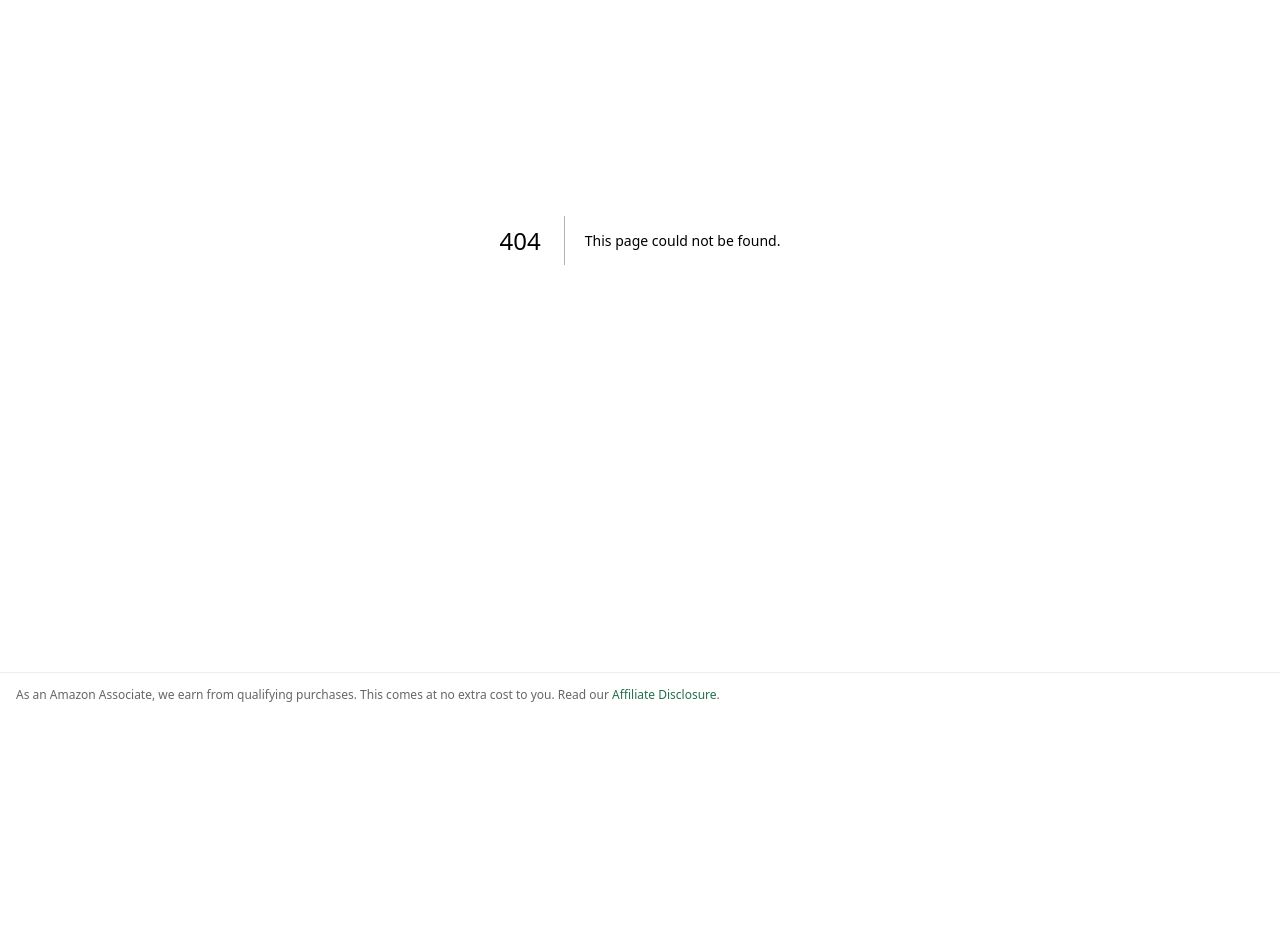
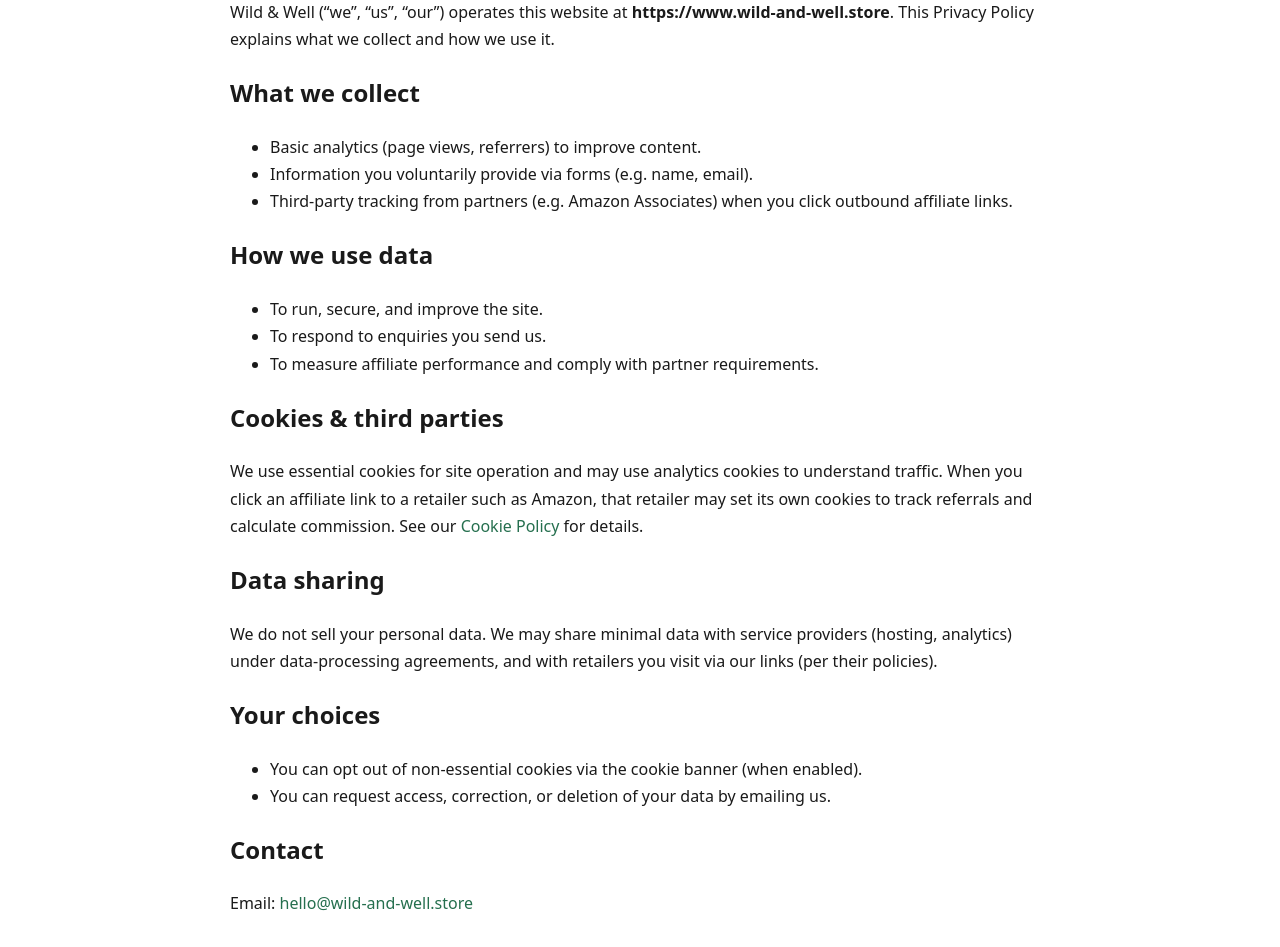
Before and after one commit to dariosandison/Eco---Holistic, a Next.js app: page /privacy in a window 1280 px wide. Before the commit this address had no page. Shown: the part 160-1107 px from the top of the page. Before the commit the page ends 876 px from the top, so only its background shows below. Built offline with nearby package versions, Linux system fonts and the light colour scheme.

Commit message:
Create privacy.js

```diff
--- /dev/null
+++ b/pages/privacy.js
@@ -0,0 +1,61 @@
+// pages/privacy.js
+export default function Privacy() {
+  return (
+    <main style={{maxWidth: 860, margin: "40px auto", padding: "0 20px", lineHeight: 1.7}}>
+      <h1>Privacy Policy</h1>
+      <p><em>Last updated: {new Date().toLocaleDateString("en-GB")}</em></p>
+
+      <p>
+        Wild &amp; Well (“we”, “us”, “our”) operates this website at
+        {" "}<strong>https://www.wild-and-well.store</strong>. This Privacy Policy explains
+        what we collect and how we use it.
+      </p>
+
+      <h2>What we collect</h2>
+      <ul>
+        <li>Basic analytics (page views, referrers) to improve content.</li>
+        <li>Information you voluntarily provide via forms (e.g. name, email).</li>
+        <li>
+          Third-party tracking from partners (e.g. Amazon Associates) when you click
+          outbound affiliate links.
+        </li>
+      </ul>
+
+      <h2>How we use data</h2>
+      <ul>
+        <li>To run, secure, and improve the site.</li>
+        <li>To respond to enquiries you send us.</li>
+        <li>To measure affiliate performance and comply with partner requirements.</li>
+      </ul>
+
+      <h2>Cookies &amp; third parties</h2>
+      <p>
+        We use essential cookies for site operation and may use analytics cookies to
+        understand traffic. When you click an affiliate link to a retailer such as Amazon,
+        that retailer may set its own cookies to track referrals and calculate commission.
+        See our <a href="/cookies">Cookie Policy</a> for details.
+      </p>
+
+      <h2>Data sharing</h2>
+      <p>
+        We do not sell your personal data. We may share minimal data with service providers
+        (hosting, analytics) under data-processing agreements, and with retailers you visit
+        via our links (per their policies).
+      </p>
+
+      <h2>Your choices</h2>
+      <ul>
+        <li>You can opt out of non-essential cookies via the cookie banner (when enabled).</li>
+        <li>You can request access, correction, or deletion of your data by emailing us.</li>
+      </ul>
+
+      <h2>Contact</h2>
+      <p>
+        Email: <a href="mailto:hello@wild-and-well.store">hello@wild-and-well.store</a>
+      </p>
+
+      <h2>Changes</h2>
+      <p>We may update this policy; changes will appear on this page with a new date.</p>
+    </main>
+  );
+}
```
